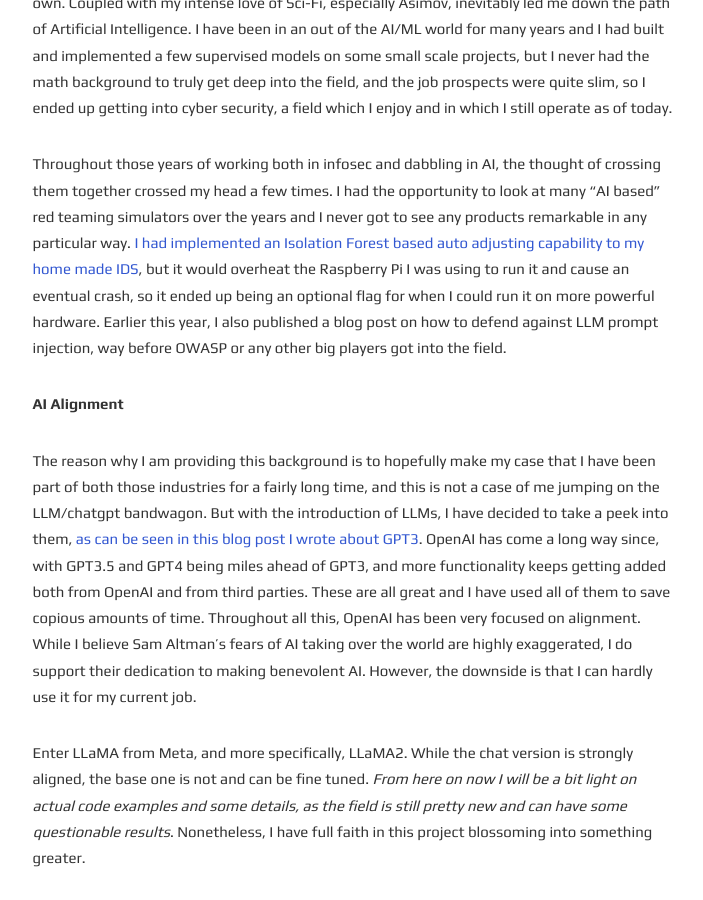
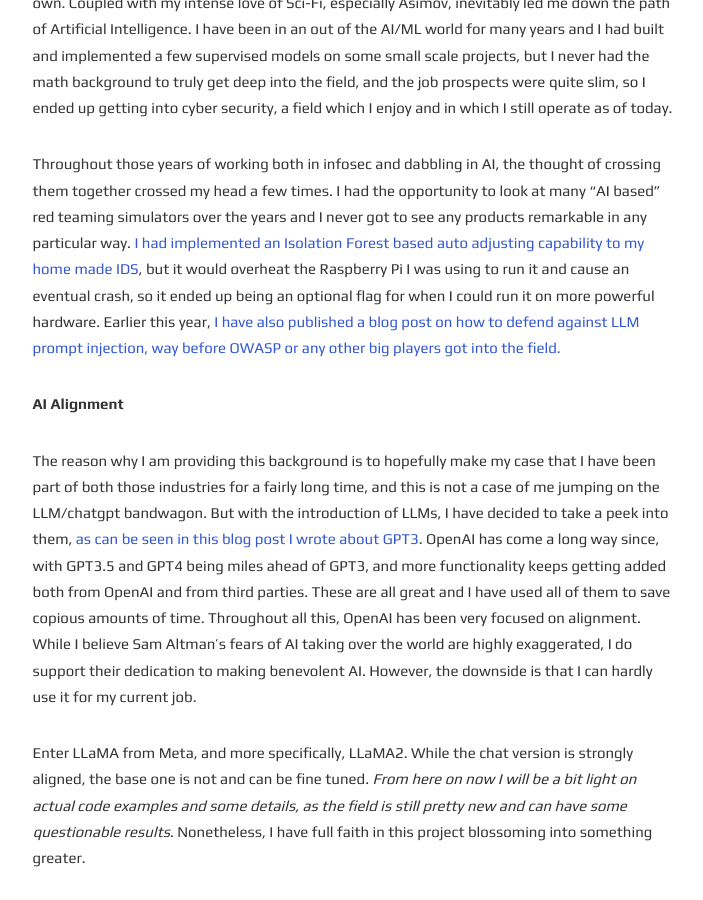
Before and after one commit to robsware/robsware.github.io, a Jekyll site: the page built from _posts/2023-11-05-llmhacking.md, in a window 1280 px wide and 900 px high, scrolled down 427 px. Shown: the whole window, without its empty margins (285-988 px from the left). Built offline with Jekyll 4.4.1, drawn with Linux system fonts in a browser that asks for light colours.

Commit message:
Update 2023-11-05-llmhacking.md

```diff
--- a/_posts/2023-11-05-llmhacking.md
+++ b/_posts/2023-11-05-llmhacking.md
@@ -11,7 +11,7 @@
 
 Ever since playing Netrunner (the card game) with some friends more than a decade ago and seeing the card Magnum Opus, I have had this fascination of creating a magnum opus of my own. Coupled with my intense love of Sci-Fi, especially Asimov, inevitably led me down the path of Artificial Intelligence. I have been in an out of the AI/ML world for many years and I had built and implemented a few supervised models on some small scale projects, but I never had the math background to truly get deep into the field, and the job prospects were quite slim, so I ended up getting into cyber security, a field which I enjoy and in which I still operate as of today.
 
-Throughout those years of working both in infosec and dabbling in AI, the thought of crossing them together crossed my head a few times. I had the opportunity to look at many “AI based” red teaming simulators over the years and I never got to see any products remarkable in any particular way. [I had implemented an Isolation Forest based auto adjusting capability to my home made IDS](https://github.com/robsware/defendy/blob/master/machinelearning/detectAnomalies.py), but it would overheat the Raspberry Pi I was using to run it and cause an eventual crash, so it ended up being an optional flag for when I could run it on more powerful hardware. Earlier this year, I also published a blog post on how to defend against LLM prompt injection, way before OWASP or any other big players got into the field.
+Throughout those years of working both in infosec and dabbling in AI, the thought of crossing them together crossed my head a few times. I had the opportunity to look at many “AI based” red teaming simulators over the years and I never got to see any products remarkable in any particular way. [I had implemented an Isolation Forest based auto adjusting capability to my home made IDS](https://github.com/robsware/defendy/blob/master/machinelearning/detectAnomalies.py), but it would overheat the Raspberry Pi I was using to run it and cause an eventual crash, so it ended up being an optional flag for when I could run it on more powerful hardware. Earlier this year, [I have also published a blog post on how to defend against LLM prompt injection, way before OWASP or any other big players got into the field.](https://robsware.github.io/2023/05/13/promptinjection)
 
 **AI Alignment**
 
```
